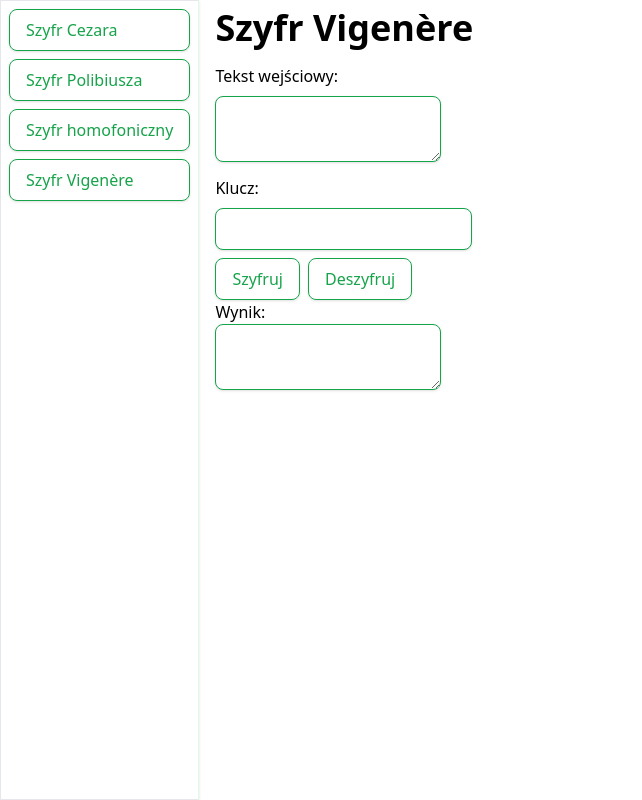
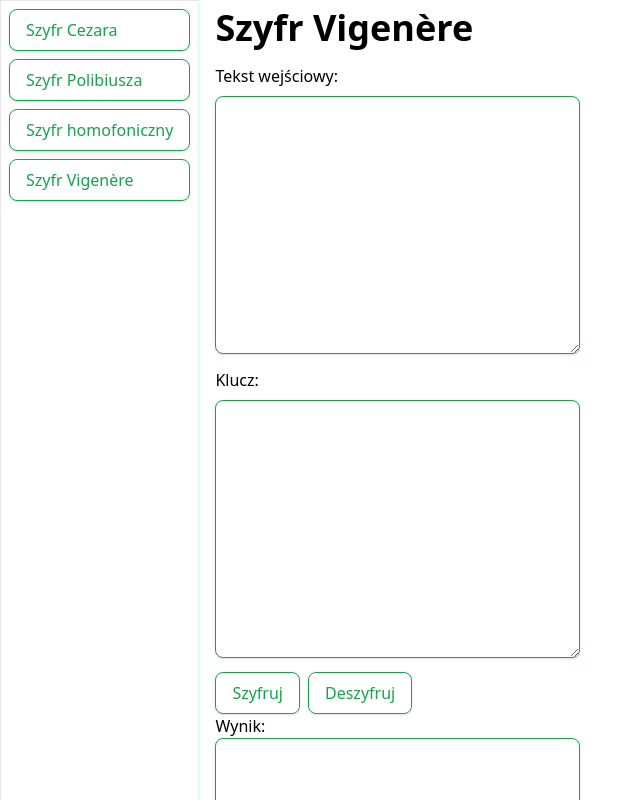
Before and after one commit to ekrzeptowski/wsei-bsi, a React (Create React App) app: page /vigenere in a window 1280 px wide. Shown: the top 800 px of the page, without its empty margins (0-642 px from the left). Built offline with nearby package versions, Linux system fonts and the light colour scheme.

Commit message:
Make styling forms more consistent

```diff
--- a/src/components/TextArea.jsx
+++ b/src/components/TextArea.jsx
@@ -1,5 +1,5 @@
 import { InputStyle } from "./Input";
 
 export const TextArea = ({ className = "", ...rest }) => {
-  return <textarea className={`${InputStyle} ${className}`} {...rest} />;
+  return <textarea cols="35" rows="10" className={`${InputStyle} ${className}`} {...rest} />;
 };
--- a/src/pages/Caesar.jsx
+++ b/src/pages/Caesar.jsx
@@ -51,7 +51,8 @@ export const Caesar = () => {
         </div>
       </div>
 
-      <p>Wynik: {output}</p>
+      <p>Wynik:</p>
+      <TextArea value={output} />
     </>
   );
 };
--- a/src/pages/Polybius.jsx
+++ b/src/pages/Polybius.jsx
@@ -5,6 +5,7 @@ import { Input } from "../components/Input";
 import { Button } from "../components/Button";
 import { Label } from "../components/Label";
 import { H1 } from "../components/Heading";
+import { TextArea } from "../components/TextArea";
 
 function createArray(letters) {
   let array = [];
@@ -118,7 +119,7 @@ export const Polybius = () => {
       <H1>Szyfr Polibiusza</H1>
       <div className="space-y-2">
         <Label htmlFor="input">Tekst wejściowy:</Label>
-        <Input id="input" type="text" value={input} onChange={(e) => setInput(e.target.value)} />
+        <TextArea id="input" value={input} onChange={(e) => setInput(e.target.value)} />
         <Label htmlFor="key">Klucz:</Label>
         <div>
           <table>
@@ -158,7 +159,8 @@ export const Polybius = () => {
           <Button onClick={handleDecrypt}>Deszyfruj</Button>
         </div>
       </div>
-      <p>Wynik: {output}</p>
+      <p>Wynik:</p>
+      <TextArea value={output} />
     </>
   );
 };
--- a/src/pages/Vigenere.jsx
+++ b/src/pages/Vigenere.jsx
@@ -3,7 +3,6 @@ import { alphabet, notAlphabetRegex } from "../common";
 import { Button } from "../components/Button";
 import { Label } from "../components/Label";
 import { TextArea } from "../components/TextArea";
-import { Input } from "../components/Input";
 import { H1 } from "../components/Heading";
 
 export const Vigenere = () => {
@@ -17,7 +16,7 @@ export const Vigenere = () => {
         <Label htmlFor="input">Tekst wejściowy:</Label>
         <TextArea id="input" type="text" value={input} onChange={(e) => setInput(e.target.value)} />
         <Label htmlFor="key">Klucz:</Label>
-        <Input id="key" type="text" value={key} onChange={(e) => setKey(e.target.value)} />
+        <TextArea id="key" value={key} onChange={(e) => setKey(e.target.value)} />
         <div className="space-x-2">
           <Button
             onClick={() => {
```
